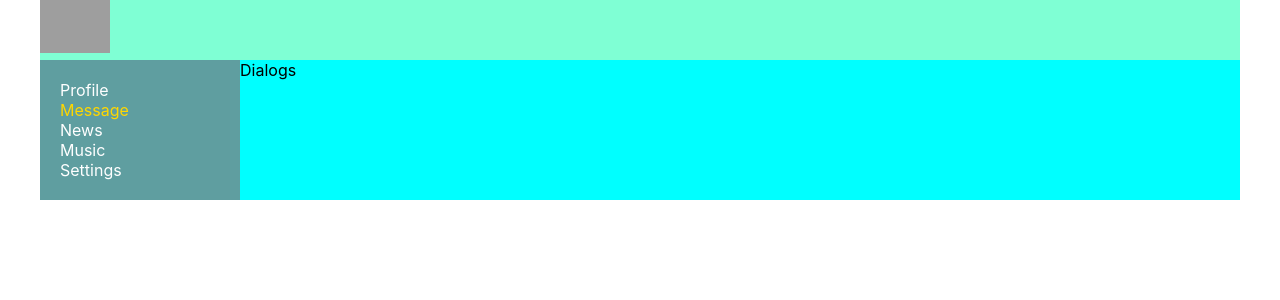
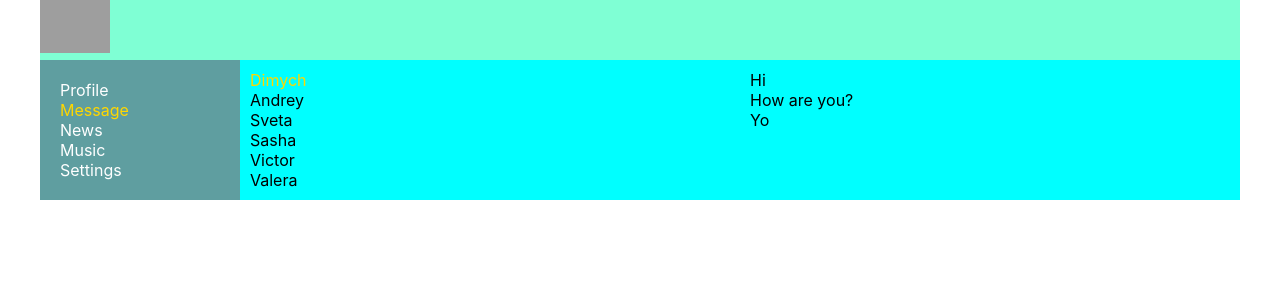
Before and after one commit to ekaz85/react-project, a React (Create React App) app in the folder react-project/: page /dialogs in a window 1280 px wide. Shown: the top 300 px of the page. Built offline with nearby package versions, Linux system fonts and the light colour scheme; grey boxes are pictures that could not be loaded.

Commit message:
dialogs and messages added

```diff
--- a/react-project/src/components/Dialogs/Dialogs.jsx
+++ b/react-project/src/components/Dialogs/Dialogs.jsx
@@ -3,8 +3,32 @@
 
 const Dialogs = (props) => {
     return (
-        <div>
-            Dialogs
+        <div className={classes.dialogs}>
+            <div className={classes.dialogsItems}>
+                <div className={classes.dialog + ' ' + classes.active}>
+                    Dimych
+                </div>
+                <div className={classes.dialog}>
+                    Andrey
+                </div>
+                <div className={classes.dialog}>
+                    Sveta
+                </div>
+                <div className={classes.dialog}>
+                    Sasha
+                </div>
+                <div className={classes.dialog}>
+                    Victor
+                </div>
+                <div className={classes.dialog}>
+                    Valera
+                </div>
+            </div>
+            <div className={classes.messages}>
+                <div className={classes.message}>Hi</div>
+                <div className={classes.message}>How are you?</div>
+                <div className={classes.message}>Yo</div>
+            </div>
         </div>
     )
 }
--- a/react-project/src/components/Dialogs/Dialogs.module.css
+++ b/react-project/src/components/Dialogs/Dialogs.module.css
@@ -0,0 +1,20 @@
+.dialogs {
+    display: grid;
+    grid-template-columns: 2fr 2fr;
+}
+
+.dialogsItems {
+    padding: 10px;
+}
+
+.dialogsItems .active {
+    color: gold;
+}
+
+.messages {
+    padding: 10px;
+}
+
+.messages .message {
+
+}
```
